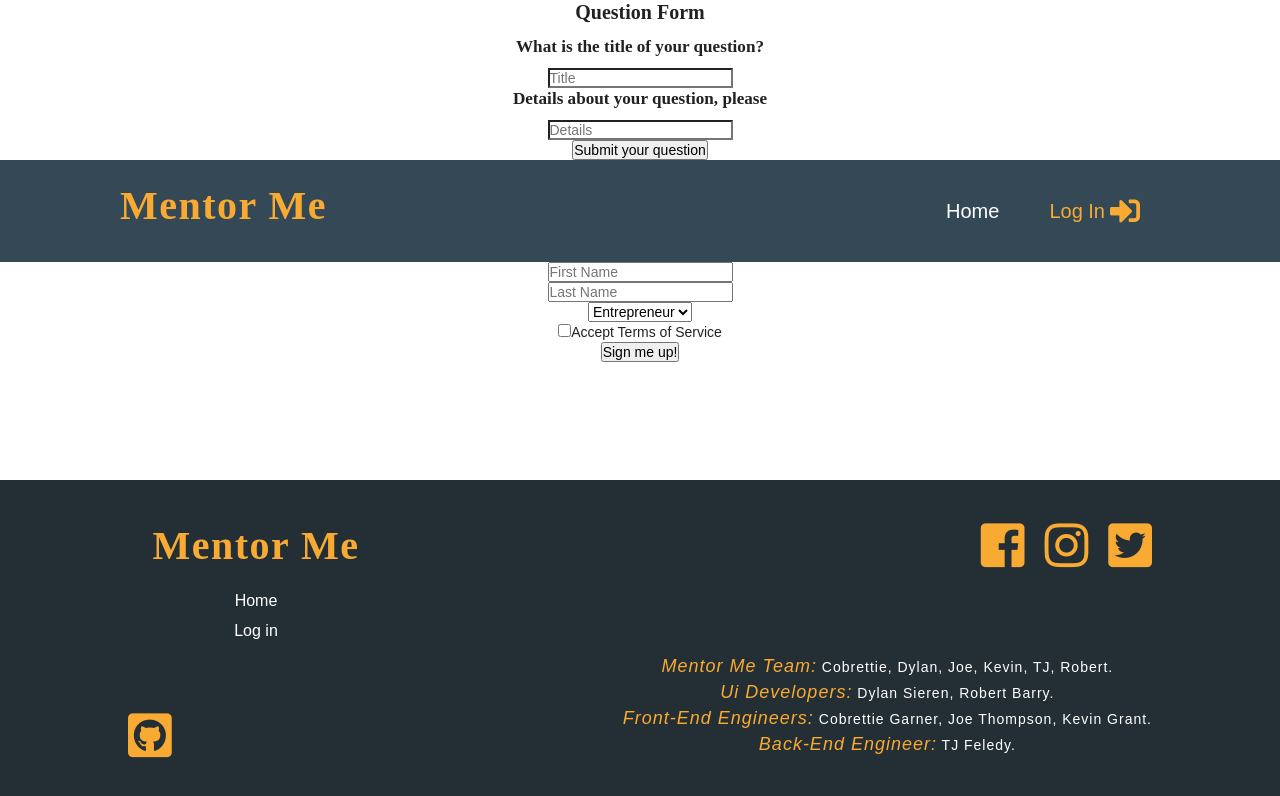
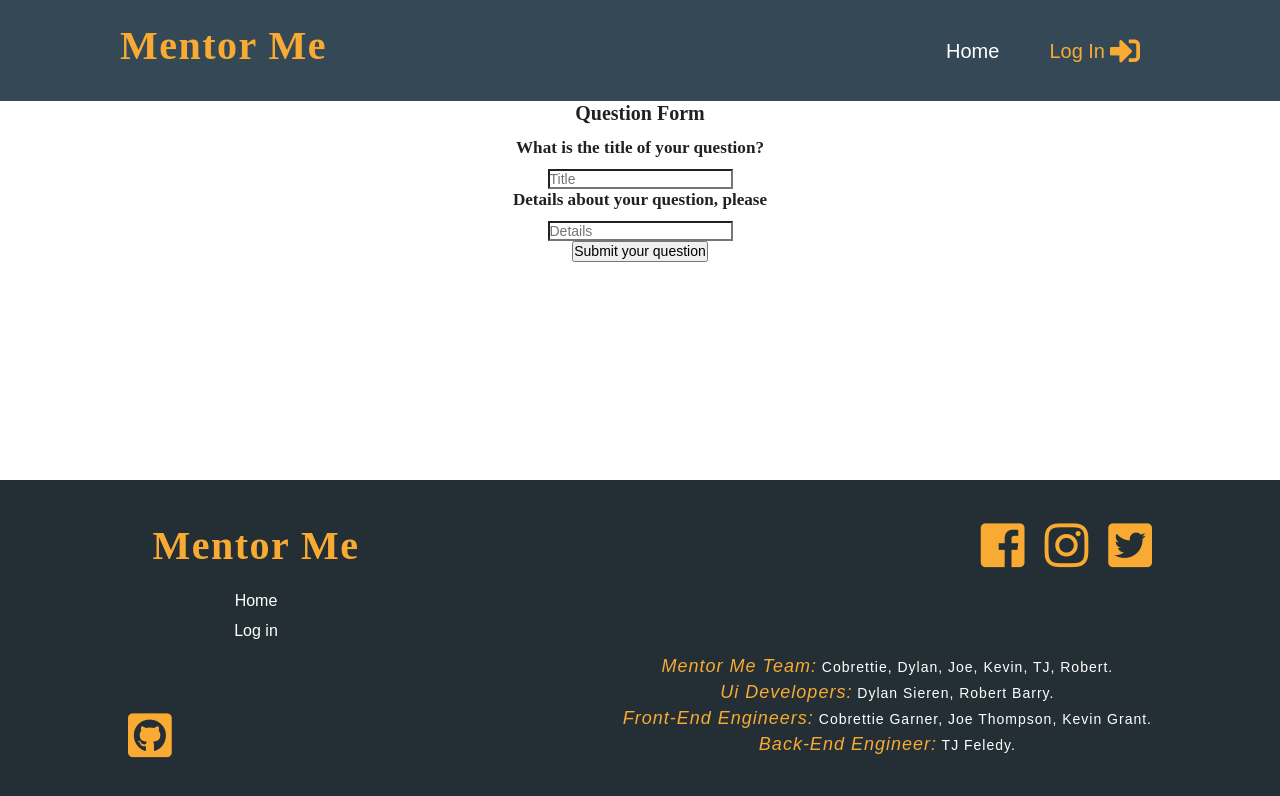
Before and after one commit to Build-Week-mentor-me/Front-end, a React (Create React App) app in the folder mentor-me/: page /questionform in a window 1280 px wide. Shown: the top 796 px of the page. Built offline with nearby package versions, Linux system fonts and the light colour scheme.

Commit message:
add route in AppRouting.js for FormikSignUp component

```diff
--- a/mentor-me/src/App.js
+++ b/mentor-me/src/App.js
@@ -8,9 +8,8 @@ import FormikSignupForm from './Components/Signup';
 function App() {
   return (
     <div className="App">
+      <NavMenu />
       <AppRouting />
-      <NavMenu />
-      <FormikSignupForm />
       <Footer />
     </div>
   );
--- a/mentor-me/src/components/AppRouting.js
+++ b/mentor-me/src/components/AppRouting.js
@@ -1,6 +1,7 @@
 import React from 'react';
 import { Route } from 'react-router-dom';
 import FormikQuestionForm from '../Components/Questions/QuestionForm';
+import FormikSignupForm from './Signup';
 
 const AppRouting = () => {
     return (
@@ -9,6 +10,10 @@ const AppRouting = () => {
                 exact path="/questionform"
                 component={FormikQuestionForm}
             />
+            <Route
+                exact path="/signup"
+                component={FormikSignupForm}
+            />
         </div>
     )
 }
```
Also changed, not shown: 1 other file (tests, documents, lock files or other folders).
